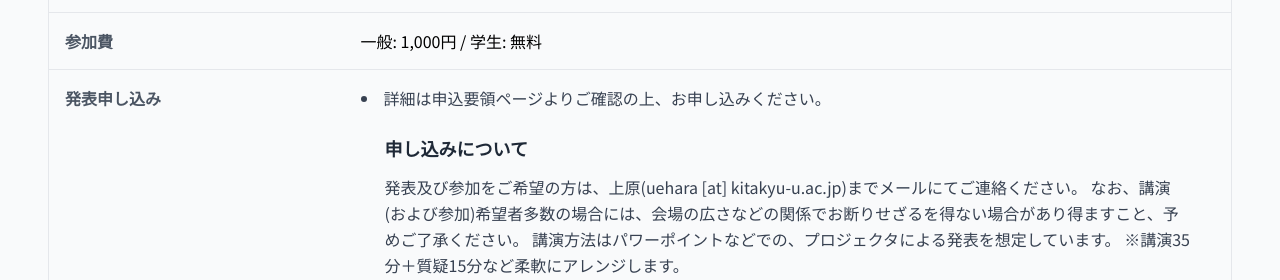
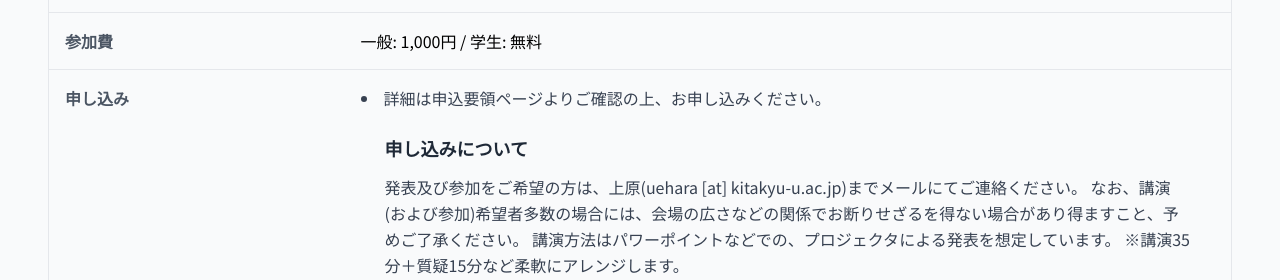
Before and after one commit to FFTPRS/WS, a Jekyll site: the page built from pages/workshop2.html, in a window 1280 px wide and 900 px high, scrolled down 1146 px, cut to the strip 174-454 px from the top of the window. Built offline with Jekyll 4.4.1, drawn with Linux system fonts in a browser that asks for light colours; nearby versions of some CDN libraries.

Commit message:
Update workshop2.html

```diff
--- a/pages/workshop2.html
+++ b/pages/workshop2.html
@@ -72,7 +72,7 @@ description: "第12回有限体理論とその擬似乱数系列生成への応
                 <div class="p-4 md:col-span-3">{{ workshop.entrance_fee }}</div>
             </div>
             <div class="grid grid-cols-1 md:grid-cols-4 border-b">
-                <div class="bg-gray-50 p-4 font-semibold text-gray-600">発表申し込み</div>
+                <div class="bg-gray-50 p-4 font-semibold text-gray-600">申し込み</div>
                 <div class="p-4 md:col-span-3">
                     <ul class="list-disc list-inside text-gray-700 space-y-2">
                         <!--<li>{{ workshop.application_deadline }}</li>
```
